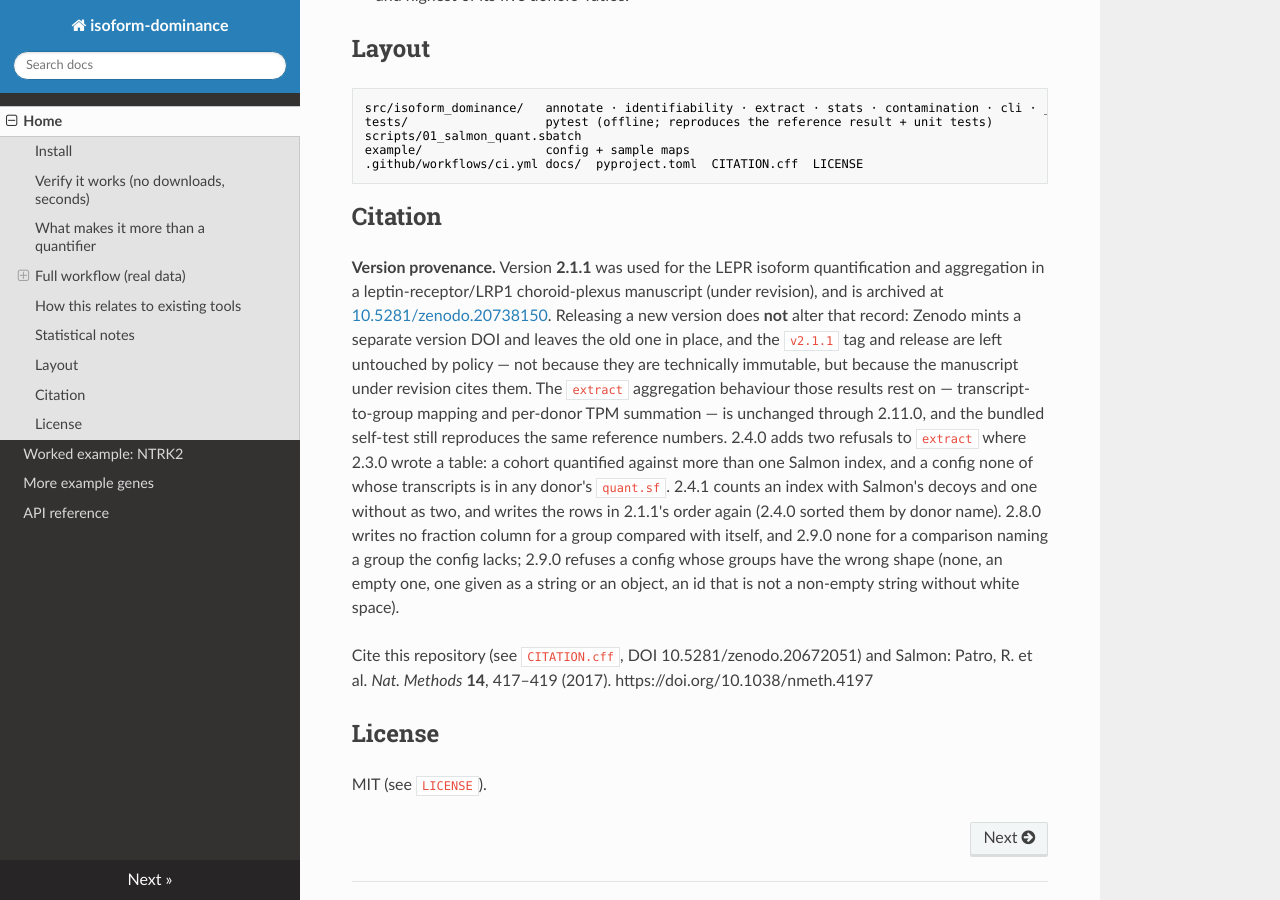
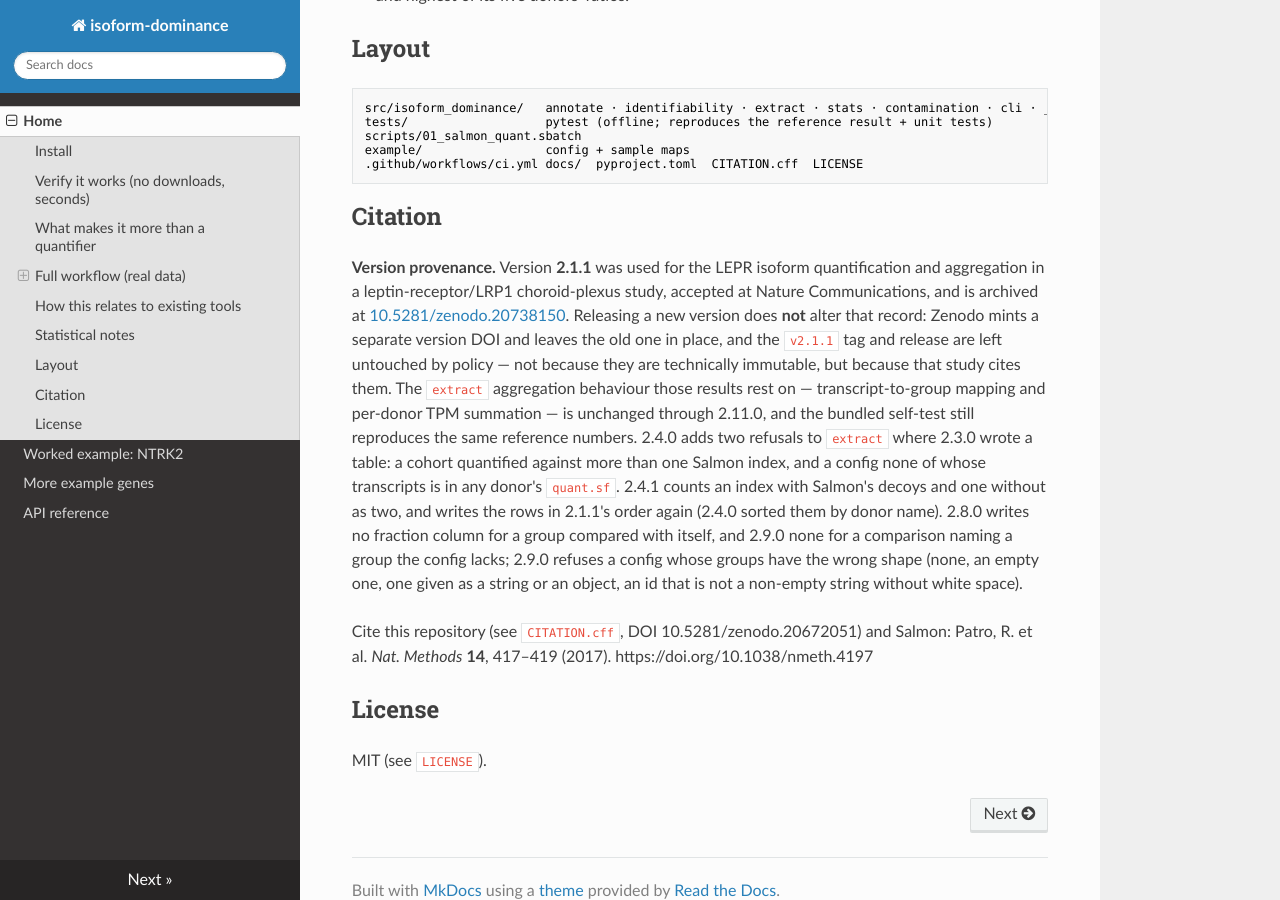
Before and after one commit to charliekim97/isoform-dominance-pipeline, an MkDocs documentation site: the page built from docs/index.md, in a window 1280 px wide and 900 px high, scrolled down 14029 px. Built offline with MkDocs 1.6.1, drawn with Linux system fonts in a browser that asks for light colours; nearby versions of some CDN libraries.

Commit message:
docs: the README gives the study's status as the paper does
The README's "Citation" section, and docs/index.md, which is written
from it, still called the study that uses 2.1.1 a manuscript under
revision. It is accepted at Nature Communications, as paper.md and
paper.bib say. tests/test_paper.py now holds the README's section to
the bibliography's word for it.

```diff
--- a/docs/index.md
+++ b/docs/index.md
@@ -637,11 +637,11 @@ example/                 config + sample maps
 ## Citation
 
 **Version provenance.** Version **2.1.1** was used for the LEPR isoform quantification and
-aggregation in a leptin-receptor/LRP1 choroid-plexus manuscript (under revision), and is
+aggregation in a leptin-receptor/LRP1 choroid-plexus study, accepted at Nature Communications, and is
 archived at [10.5281/zenodo.20738150](https://doi.org/10.5281/zenodo.20738150). Releasing a new
 version does **not** alter that record: Zenodo mints a separate version DOI and leaves the old
 one in place, and the `v2.1.1` tag and release are left untouched by policy — not because they
-are technically immutable, but because the manuscript under revision cites them. The `extract`
+are technically immutable, but because that study cites them. The `extract`
 aggregation behaviour those results rest on — transcript-to-group mapping and per-donor TPM
 summation — is unchanged through 2.11.0, and the bundled self-test still reproduces the same
 reference numbers. 2.4.0 adds two refusals to `extract` where 2.3.0 wrote a table: a cohort
```
Also changed, not shown: CHANGELOG.md (+4 -0 lines), README.md (+2 -2 lines), 1 other file.
